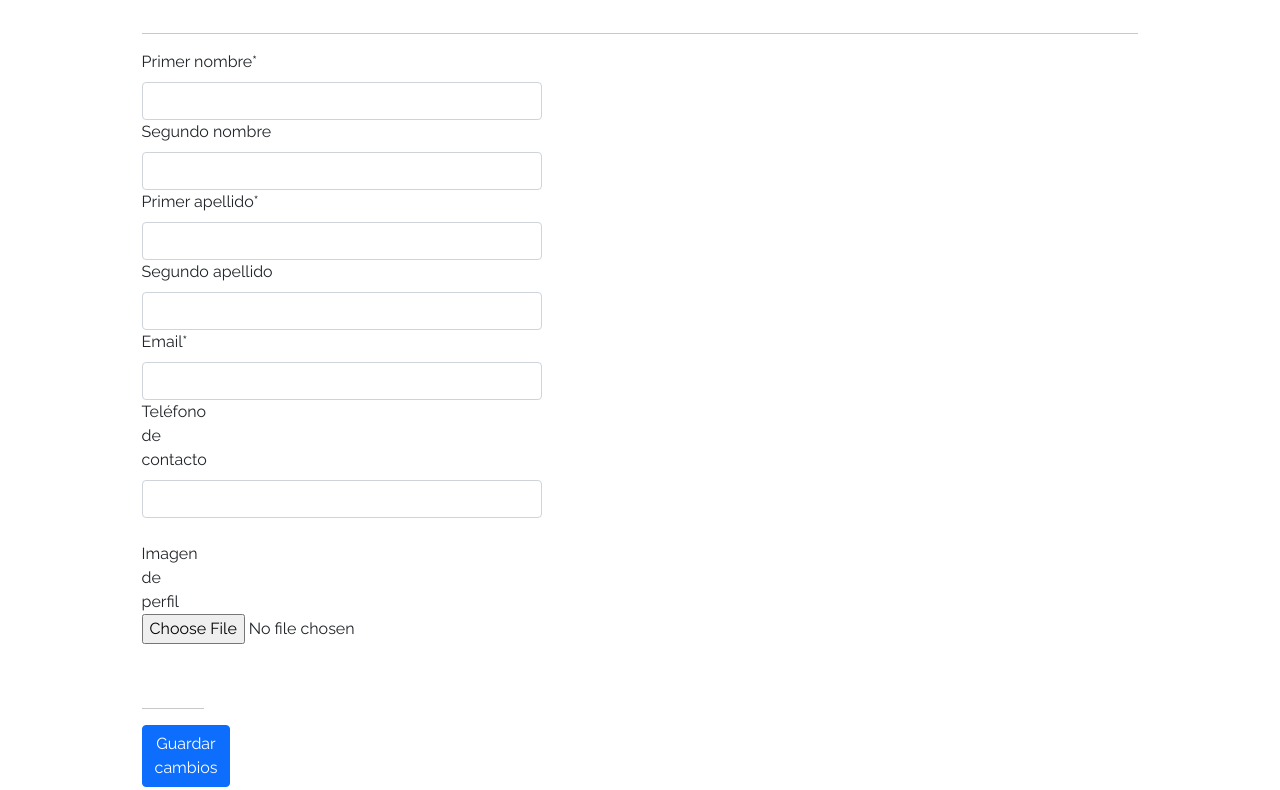
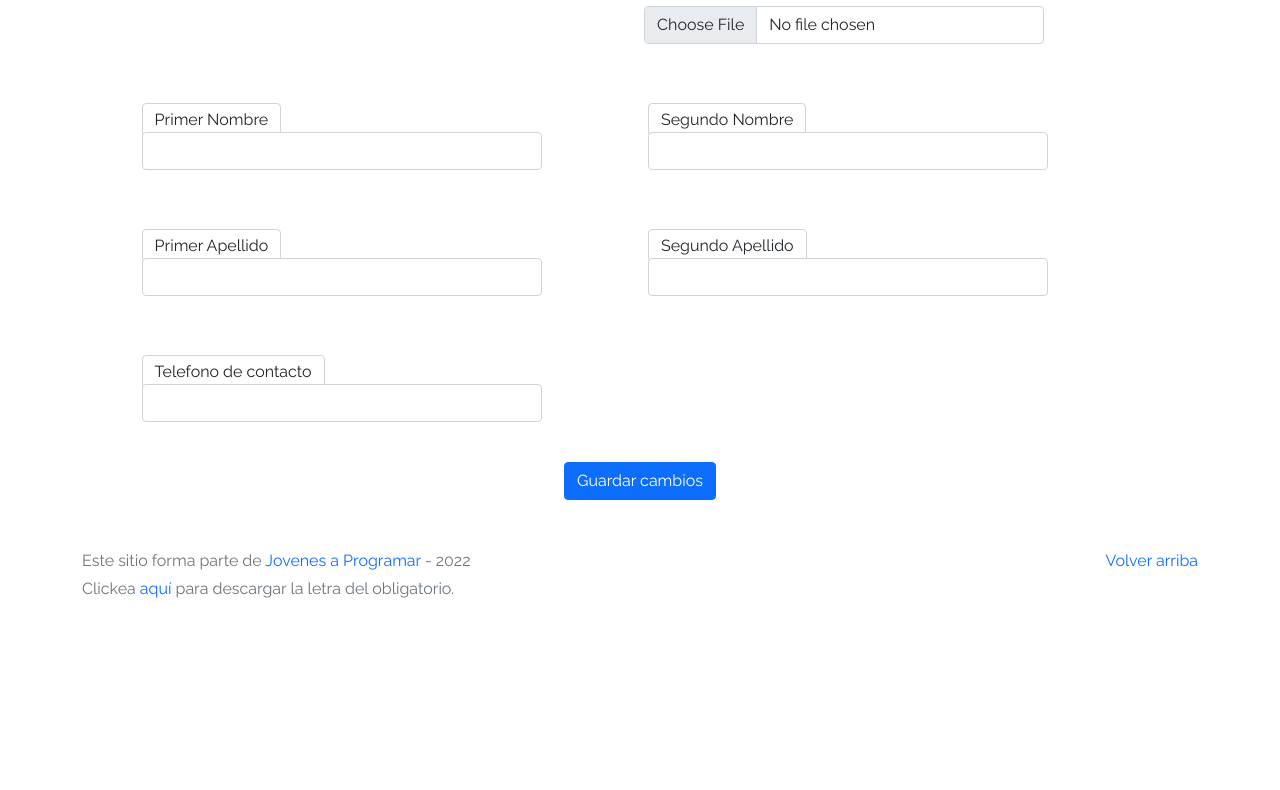
Before and after one commit to MilaHofem/entrega07.github.io, a plain HTML site: page my-profile.html in a window 1280 px wide. Shown: the part 525-1315 px from the top of the page. After the commit the page ends 1178 px from the top, so only its background shows below. Drawn offline with Linux system fonts and the light colour scheme.

Commit message:
Update my-profile.html

```diff
--- a/my-profile.html
+++ b/my-profile.html
@@ -59,11 +59,13 @@
     </div>
   </nav>
   <main>
-
     <div class="container">
-      <div class="card" style="width: 18rem; height:fit-content; margin-left: 40%;">
-        <img class="card-img-top" src="img/img_perfil.png" alt="UserPic" id="foto">
+      <br>
+      <h1>Perfil</h1>
+      <div class="card" style="width: 20rem; height:fit-content; margin-left: 50%;">
+        <img class="card-img-top" src="img/img_perfil.png" alt="UserPic" id="imgFoto">
         <div class="card-body">
+          <label type="text" class="form-control imgFormato " id="emailUsuario"></label>
 
         </div>
       </div>
@@ -71,83 +73,72 @@
         <br><br>
         <!-- Div para agregar la imagen -->
         <div class="container">
-          <div class="col-md-12 file-select" id="foto">
-            <br><br>
-
+          <div class="col-md-30 file-select"  id="foto">
+            <br>
+            <label for="imgPerfil" class="form-label estiloDeLetra" style="margin-left: 50%;"></label>
+            <!-- El input tipo file nos permite seleccionar una imagen desde nuestra computadora -->
+            <input type="file" class="form-control" id="imgPerfil" name="foto"
+              onchange="cargarFoto()">
           </div>
         </div>
-
-
-    <div class="container">
         <br>
-        <h1>Perfil</h1>
+             <!--Formulario para los campos a rellenar con datos del usuario-->
+        <div class="col-md-6">
+          <br><br>
+          <label for="primerNombre" class="form-control">Primer Nombre</label>
           <br>
-    <!-- formulario de validacion predeterminado de bootstrap con el cual rellenaremos los datos del usuario-->
-        <hr>
-        <form class="row g-3 needs-validation" novalidate>
+          <input type="text" class="form-control" id="primerNombre" required>
+          <div class="invalid-feedback">
+            Ingrese su nombre
+          </div>
+        </div>
         <div class="col-md-6">
-            <label for="primernombre" class="form-label">Primer nombre*</label>
+          <br><br>
+          <label for="segundoNombre" class="form-control estiloDeLetra">Segundo Nombre</label>
           <br>
-            <input type="text" class="form-control" id="primernombre" value="" required>
+          <input type="text" class="form-control" id="segundoNombre">
           <div class="valid-feedback">
             Looks good!
           </div>
         </div>
         <div class="col-md-6">
-            <label for="segundonombre" class="form-label">Segundo nombre</label>
+          <br><br>
+          <label for="primerApellido" class="form-control">Primer Apellido</label>
           <br>
-            <input type="text" class="form-control" id="segundonombre" value="" required>
-            <div class="valid-feedback">
-              Looks good!
+
+
+            <input type="text" class="form-control" id="primerApellido" aria-describedby="inputGroupPrepend" required>
+            <div class="invalid-feedback">
+              Ingrese su primer apellido.
+            </div>
+
+        </div>
+        <div class="col-md-6">
+          <br><br>
+          <label for="segundoApellido" class="form-control">Segundo Apellido</label>
+          <br>
+          <input type="text" class="form-control" id="segundoApellido">
+          <div class="invalid-feedback">
+
           </div>
         </div>
 
-          <div class="col-md-6">
-            <label for="primerapellido" class="form-label">Primer apellido*</label>
+        <div class="col-md-4">
+          <br><br>
+          <label for="telefono" class="form-control estiloDeLetra">Telefono de contacto</label>
+          <input type="text" class="form-control" id="telefono" required>
+          <div class="invalid-feedback">
+            Por favor ingrese un número.
+          </div>
+        </div>
+
+        <div class="col-12 text-center">
           <br>
-            <input type="text" class="form-control" id="primerapellido" value="" required>
-            <div class="valid-feedback">
-              Looks good!
-            </div>
-            <div class="col-md-6">
-              <label for="segundoapellido" class="form-label">Segundo apellido</label>
-              <br>
-              <input type="text" class="form-control" id="segundoapellido" value="" required>
-              <div class="valid-feedback">
-                Looks good!
-              </div>
-              <div class="col-md-6">
-                <label for="email" class="form-label">Email*</label>
-                <br>
-                <input type="text" class="form-control" id="email" value="" required>
-                <div class="valid-feedback">
-                  Looks good!
-                </div>
-              <br>
-              <div class="col-md-6">
-                <label for="telefonocontacto" class="form-label">Teléfono de contacto</label>
-                <input type="text" class="form-control" id="telefonocontacto" value="" required>
-                <div class="valid-feedback">
-
-              </div>
-              <label for="imgPerfil" class="form-label" style="margin-left: 47%;"></label>
-              <div class="col-md-6">Imagen de perfil
-                  <input type="file" class="" id="imgPerfil" name="foto"
-                  onchange="ponerFoto()">
-                </div>
-         <br>
-         <br>
-         <hr>
-          <div class="col-12">
           <button class="btn btn-primary" type="submit">Guardar cambios</button>
         </div>
       </form>
-        <hr>
+    </div>
 
-
-
-
-    </div>
     </main>
     <footer class="text-muted">
       <div class="container">
```
Lines whose indentation alone changed are shown as unchanged.
